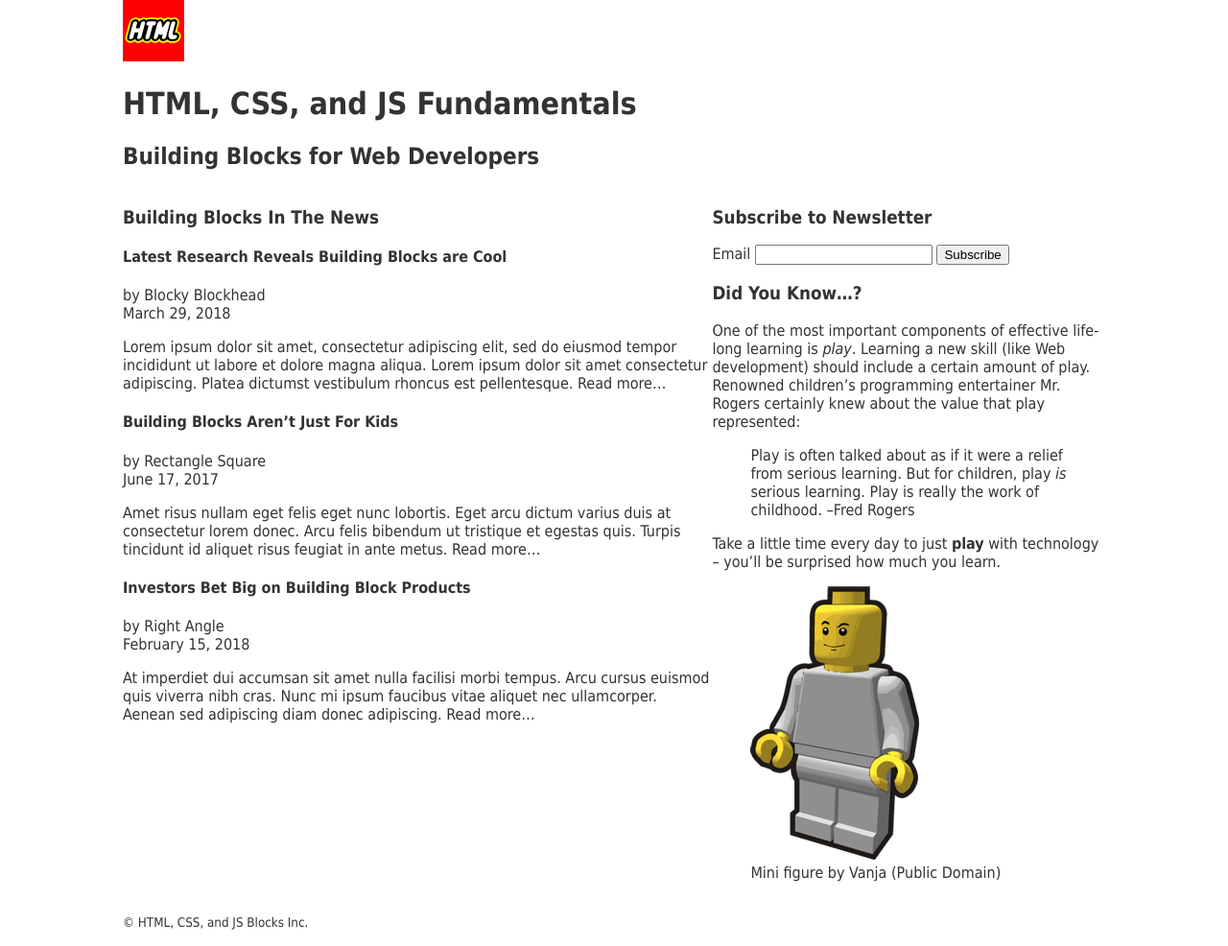
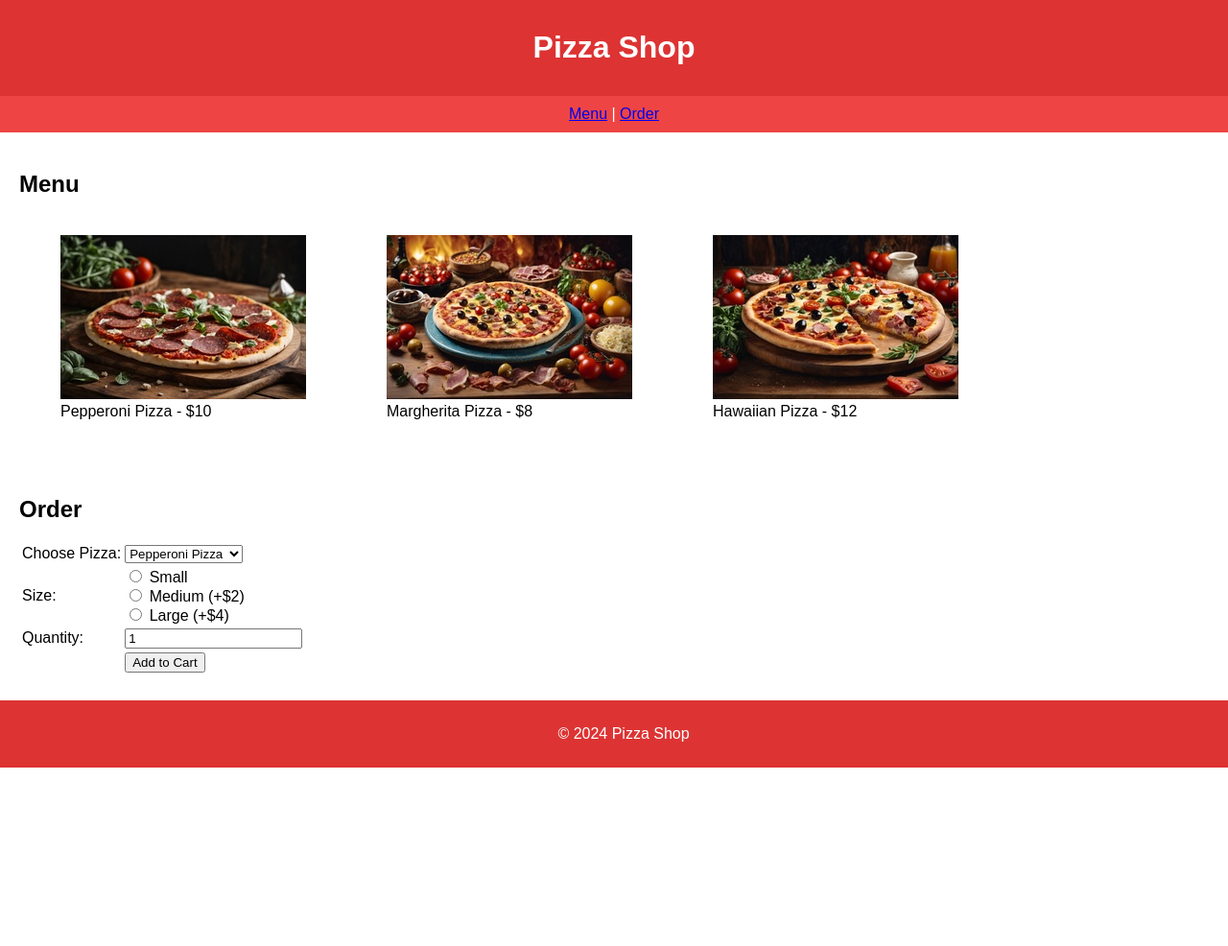
Before and after one commit to vpteruel/comp1002-24w-23363, a PHP site: page / in a window 1280 px wide. Shown: the whole page at 96% size. After the commit the page ends 800 px from the top, so only its background shows below. Run offline with PHP 8.4, Linux system fonts and the light colour scheme.

Commit message:
finish assignment1

```diff
--- /dev/null
+++ b/css/style.css
@@ -0,0 +1,33 @@
+body {
+    font-family: Arial, sans-serif;
+    margin: 0;
+    padding: 0;
+}
+
+header {
+    background-color: #D33;
+    color: #fff;
+    padding: 10px;
+    text-align: center;
+}
+
+nav {
+    background-color: #E44;
+    color: #fff;
+    padding: 10px;
+    text-align: center;
+}
+
+section {
+    padding: 20px;
+}
+
+footer {
+    background-color: #D33;
+    color: #fff;
+    padding: 10px;
+    text-align: center;
+    position: fixed;
+    bottom: 0;
+    width: 100%;
+}
--- a/css/styles.css
+++ /dev/null
@@ -1,21 +0,0 @@
-@charset "UTF-8";
-
-body {
-	font-family: Tahoma, Verdana, sans-serif;
-	color: #333;
-	margin: 0 auto;
-	min-width: 768px;
-	max-width: 1024px;
-}
-/* Arrange the SECTION and the ASIDE elements side-by-side in columns */
-main {
-	display: flex;
-	flex-direction: row;
-}
-/* Make the SECTION column a bit wider than the ASIDE column */
-main section {
-	width: 60%;
-}
-main aside {
-	width: 40%;
-}
--- a/index.php
+++ b/index.php
@@ -1,84 +1,102 @@
 <!DOCTYPE html>
-<html lang="en">
+<html>
+
 <head>
-		<meta charset="utf-8" />
-		<title>Home | COMP1002 HTML, CSS, and JS Fundamentals</title>
-		<meta name="author" content="The name of the document’s author to go here" />
-		<meta name="description" content="A concise and accurate summary of the document content is to appear here">
-		<link rel="shortcut icon" href="images/favicon.png" type="image/x-icon" />
-		<link rel="stylesheet" href="css/styles.css" />
+    <meta charset='utf-8'>
+    <meta http-equiv='X-UA-Compatible' content='IE=edge'>
+    <meta name='viewport' content='width=device-width, initial-scale=1'>
+    <link rel='stylesheet' type='text/css' media='screen' href='css/style.css'>
+    <title>Pizza Shop</title>
 </head>
+
 <body>
-		<!-- Page-level header -->
     <header>
-<!-- STEP 6: Add an IMG element just before the H1 element below, and point the src attribute to the SVG file called "html-logo.svg" inside the 'images' directory - then have a look at the resulting page in a browser -->
+        <h1>Pizza Shop</h1>
+    </header>
 
-<!-- STEP 7: Add an appropriate height and width to the above IMG element - the SVG can be scaled to any size, unlike a bitmap (JPG, PNG, GIF), but keep it square -->
-<!-- STEP 8: Add an appropriate alt attribute to the IMG element above, describing the image -->
-<!-- STEP 9: Validate your completed page at https://validator.w3.org/ and repair any errors - then .zip all your files up and submit your work -->
-<!-- STEP 10: Upload all files for this lab to your Web server in https://myserver.azurewebsites.net/week5/lab5/ (URL example would be on a Microsoft Azure server instance) -->
-			<img src="images/html-logo.svg" alt="Lego logo" width="64" height="64" />
-			<h1>HTML, CSS, and JS Fundamentals</h1>
-			<h2>Building Blocks for Web Developers</h2>
-		</header>
-		<!-- Page-level main content -->
-		<main>
-			<!-- News Section -->
-			<section>
-				<h3>Building Blocks In The News</h3>
-				<!-- First Article -->
-				<article>
-					<h4>Latest Research Reveals Building Blocks are Cool</h4>
-					<p>by Blocky Blockhead<br /><time datetime="2018-03-29">March 29, 2018</time></p>
-					<p>Lorem ipsum dolor sit amet, consectetur adipiscing elit, sed do eiusmod tempor incididunt ut labore et dolore magna aliqua. Lorem ipsum dolor sit amet consectetur adipiscing. Platea dictumst vestibulum rhoncus est pellentesque. Read more…</p>
-				</article>
-				<!-- Second Article -->
-				<article>
-					<h4>Building Blocks Aren’t Just For Kids</h4>
-					<p>by Rectangle Square<br /><time datetime="2017-06-17">June 17, 2017</time></p>
-					<p>Amet risus nullam eget felis eget nunc lobortis. Eget arcu dictum varius duis at consectetur lorem donec. Arcu felis bibendum ut tristique et egestas quis. Turpis tincidunt id aliquet risus feugiat in ante metus. Read more…</p>
-				</article>
-				<!-- Third Article -->
-				<article>
-					<h4>Investors Bet Big on Building Block Products</h4>
-					<p>by Right Angle<br /><time datetime="2018-02-15">February 15, 2018</time></p>
-					<p>At imperdiet dui accumsan sit amet nulla facilisi morbi tempus. Arcu cursus euismod quis viverra nibh cras. Nunc mi ipsum faucibus vitae aliquet nec ullamcorper. Aenean sed adipiscing diam donec adipiscing. Read more…</p>
-				</article>
+    <nav>
+        <a href="#menu">Menu</a> |
+        <a href="#order">Order</a>
+    </nav>
+
+    <section id="menu">
+        <h2>Menu</h2>
+        <table>
+            <tr>
+                <td>
+                    <figure>
+                        <img src="images/richly-decorated-italian-pizza-1706288511JPm.jpg" />
+                        <figcaption>Pepperoni Pizza - $10</figcaption>
+                    </figure>
+                </td>
+                <td>
+                    <figure>
+                        <img src="images/richly-decorated-italian-pizza-1706288367ca7.jpg" />
+                        <figcaption>Margherita Pizza - $8</figcaption>
+                    </figure>
+                </td>
+                <td>
+                    <figure>
+                        <img src="images/richly-decorated-italian-pizza-1706288377eZ4.jpg" />
+                        <figcaption>Hawaiian Pizza - $12</figcaption>
+                    </figure>
+                </td>
+            </tr>
+        </table>
     </section>
-			<!-- Side Notes / Related Information -->
-			<aside>
-				<!-- Newsletter Subscribe Form -->
-				<h3>Subscribe to Newsletter</h3>
-				<form action="subscribe.php" method="get">
-					<label for="emailAddress">Email</label>
-					<input type="email" name="emailAddress" id="emailAddress" required />
-					<button type="submit">Subscribe</button>
+
+    <section id="order">
+        <h2>Order</h2>
+        <form method="post" action="/submit-order.php">
+            <table>
+                <tr>
+                    <td>
+                        <label for="pizza">Choose Pizza:</label>
+                    </td>
+                    <td>
+                        <select id="pizza" name="pizza">
+                            <option value="pepperoni">Pepperoni Pizza</option>
+                            <option value="margherita">Margherita Pizza</option>
+                            <option value="hawaiian">Hawaiian Pizza</option>
+                        </select>
+                    </td>
+                </tr>
+                <tr>
+                    <td>
+                        <label for="size">Size:</label>
+                    </td>
+                    <td>
+                        <input type="radio" id="small" name="pizza_size" value="small">
+                        <label for="small">Small</label>
+                        <br>
+                        <input type="radio" id="medium" name="pizza_size" value="medium">
+                        <label for="medium">Medium (+$2)</label>
+                        <br>
+                        <input type="radio" id="large" name="pizza_size" value="large">
+                        <label for="large">Large (+$4)</label>
+                    </td>
+                </tr>
+                <tr>
+                    <td>
+                        <label for="quantity">Quantity:</label>
+                    </td>
+                    <td>
+                        <input type="number" id="quantity" name="quantity" min="1" value="1">
+                    </td>
+                </tr>
+                <tr>
+                    <td></td>
+                    <td>
+                        <button type="submit">Add to Cart</button>
+                    </td>
+                </tr>
+            </table>
         </form>
-				<h3>Did You Know…?</h3>
-				<p>One of the most important components of effective life-long learning is <em>play</em>. Learning a new skill (like Web development) should include a certain amount of play. Renowned children’s programming entertainer Mr. Rogers certainly knew about the value that play represented:</p>
-				<!-- Quotation -->
-				<blockquote cite="https://www.brainyquote.com/quotes/fred_rogers_193081">
-					<p>Play is often talked about as if it were a relief from serious learning. But for children, play <em>is</em> serious learning. Play is really the work of childhood. –Fred Rogers</p>
-				</blockquote>
-				<p>Take a little time every day to just <strong>play</strong> with technology – you’ll be surprised how much you learn.</p>
-<!-- STEP 4: Surround the IMG element below with a pair of FIGURE tags -->
+    </section>
 
-<!-- STEP 1: Insert an IMG element with the src attribute pointing to the image called "mini-figure" in the 'images' directory -->
-				<figure>
-					<img src="images/mini-figure.png" alt="A classic lego man" width="176" height="285" />
-					<figcaption>Mini figure by Vanja (Public Domain)</figcaption>
-				</figure>
-
-<!-- STEP 2: Add an alt attribute with a short phrase that describes the image -->
-<!-- STEP 3: Determine the native image dimensions (height and width) using your file system, and add a height and width attribute to the IMG element above with the appropriate values -->
-<!-- STEP 5: Add a FIGCAPTION element below (but before you close the FIGURE element), and add the caption, "Mini figure by Vanja (Public Domain)" -->
-
-			</aside>
-			<!-- Mini figure by Vanja (Public Domain) https://openclipart.org/detail/224315/clip-is-a-brick-minifig-4 -->
-		</main>
-		<!-- Page-level footer -->
     <footer>
-			<p><small>© HTML, CSS, and JS Blocks Inc.</small></p>
+        <p>&copy; 2024 Pizza Shop</p>
     </footer>
 </body>
+
 </html>
```
Also changed, not shown: submit-order.php (added, +38 -0 lines), subscribe.php (deleted, +0 -34 lines), README.md (deleted), images/favicon.png (deleted), images/html-logo.svg (deleted), images/mini-figure.png (deleted), images/richly-decorated-italian-pizza-1706288367ca7.jpg (added), images/richly-decorated-italian-pizza-1706288377eZ4.jpg (added), images/richly-decorated-italian-pizza-1706288511JPm.jpg (added). Lines whose indentation alone changed are shown as unchanged.
